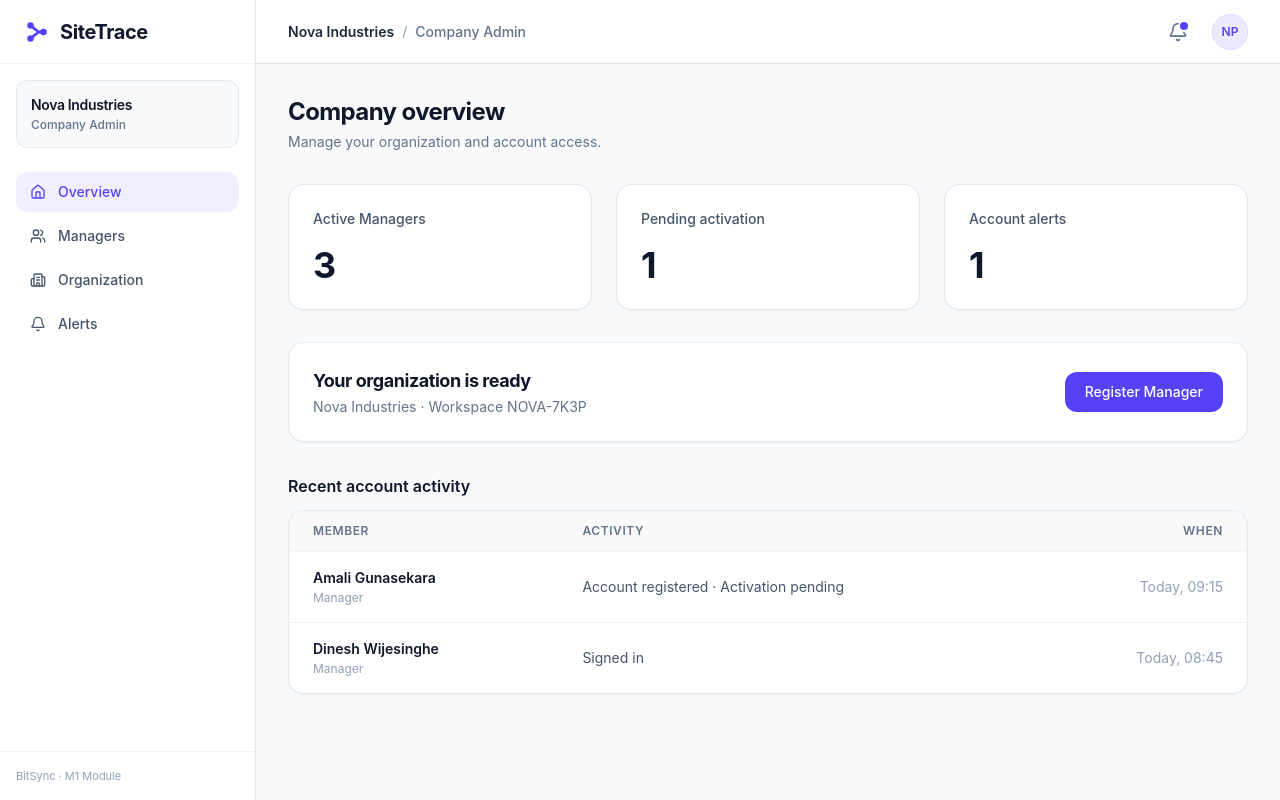
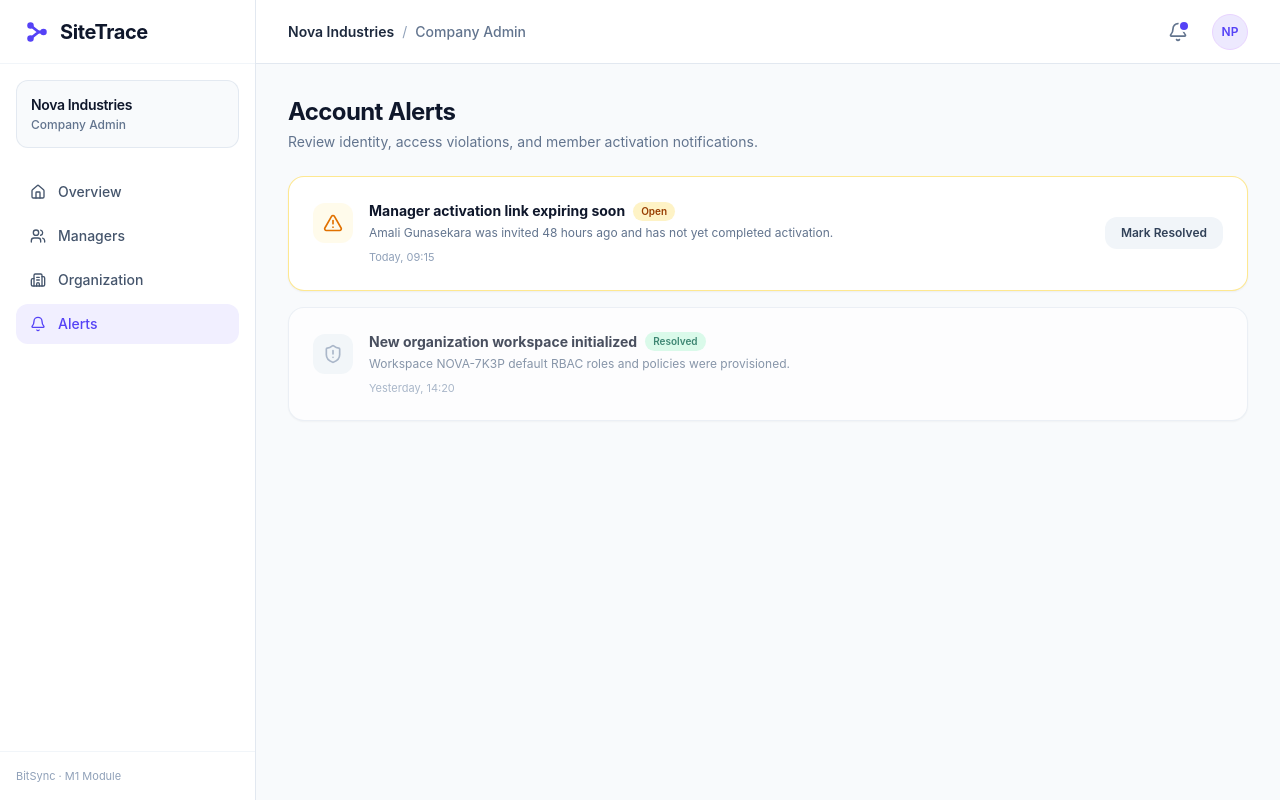
Before and after one commit to BitSync-Level-II-Project/saas-platform-web, a React (Vite) app: page /admin/alerts in a window 1280 px wide. Before the commit this address led to /admin/overview. Built offline with nearby package versions, Linux system fonts and the light colour scheme.

Commit message:
feat(m1): implement organization onboarding, auth, and company admin views

```diff
--- a/src/App.tsx
+++ b/src/App.tsx
@@ -1,16 +1,19 @@
 import { BrowserRouter, Routes, Route, Navigate } from 'react-router-dom';
 import { LoginPage } from './pages/auth/LoginPage';
+import { RegisterOrgPage } from './pages/auth/RegisterOrgPage';
 import { AdminLayout } from './components/layout/AdminLayout';
 import { OverviewPage } from './pages/admin/OverviewPage';
 import { ManagersPage } from './pages/admin/ManagersPage';
 import { OrganizationPage } from './pages/admin/OrganizationPage';
+import { AlertsPage } from './pages/admin/AlertsPage';
 
 function App() {
   return (
     <BrowserRouter>
       <Routes>
-        {/* Auth Route */}
+        {/* Public Routes */}
         <Route path="/login" element={<LoginPage />} />
+        <Route path="/register-org" element={<RegisterOrgPage />} />
 
         {/* Company Admin Area */}
         <Route path="/admin" element={<AdminLayout />}>
@@ -18,6 +21,7 @@ function App() {
           <Route path="overview" element={<OverviewPage />} />
           <Route path="managers" element={<ManagersPage />} />
           <Route path="organization" element={<OrganizationPage />} />
+          <Route path="alerts" element={<AlertsPage />} />
           <Route path="*" element={<Navigate to="/admin/overview" replace />} />
         </Route>
 
--- /dev/null
+++ b/src/pages/admin/AlertsPage.tsx
@@ -0,0 +1,104 @@
+import React, { useState } from 'react';
+import { AlertTriangle, CheckCircle2, ShieldAlert } from 'lucide-react';
+
+interface AccountAlert {
+  id: string;
+  title: string;
+  description: string;
+  severity: 'high' | 'medium' | 'low';
+  timestamp: string;
+  status: 'Open' | 'Resolved';
+}
+
+const initialAlerts: AccountAlert[] = [
+  {
+    id: 'alt-1',
+    title: 'Manager activation link expiring soon',
+    description: 'Amali Gunasekara was invited 48 hours ago and has not yet completed activation.',
+    severity: 'medium',
+    timestamp: 'Today, 09:15',
+    status: 'Open',
+  },
+  {
+    id: 'alt-2',
+    title: 'New organization workspace initialized',
+    description: 'Workspace NOVA-7K3P default RBAC roles and policies were provisioned.',
+    severity: 'low',
+    timestamp: 'Yesterday, 14:20',
+    status: 'Resolved',
+  },
+];
+
+export const AlertsPage: React.FC = () => {
+  const [alerts, setAlerts] = useState<AccountAlert[]>(initialAlerts);
+
+  const resolveAlert = (id: string) => {
+    setAlerts(
+      alerts.map((a) => (a.id === id ? { ...a, status: 'Resolved' } : a))
+    );
+  };
+
+  return (
+    <div className="max-w-5xl mx-auto space-y-6">
+      <div>
+        <h1 className="text-2xl font-bold text-slate-900 tracking-tight">Account Alerts</h1>
+        <p className="text-sm text-slate-500 mt-1">
+          Review identity, access violations, and member activation notifications.
+        </p>
+      </div>
+
+      <div className="space-y-4">
+        {alerts.map((alert) => (
+          <div
+            key={alert.id}
+            className={`bg-white border rounded-2xl p-6 shadow-xs flex flex-col sm:flex-row sm:items-center justify-between gap-4 transition-all ${
+              alert.status === 'Open' ? 'border-amber-200/90' : 'border-slate-200/80 opacity-75'
+            }`}
+          >
+            <div className="flex items-start gap-4">
+              <div
+                className={`p-2.5 rounded-xl shrink-0 mt-0.5 ${
+                  alert.status === 'Open'
+                    ? 'bg-amber-50 text-amber-600'
+                    : 'bg-slate-100 text-slate-400'
+                }`}
+              >
+                {alert.status === 'Open' ? (
+                  <AlertTriangle className="w-5 h-5" />
+                ) : (
+                  <ShieldAlert className="w-5 h-5" />
+                )}
+              </div>
+              <div>
+                <div className="flex items-center gap-2">
+                  <h3 className="text-sm font-bold text-slate-900">{alert.title}</h3>
+                  <span
+                    className={`text-[10px] font-semibold px-2 py-0.5 rounded-full ${
+                      alert.status === 'Open'
+                        ? 'bg-amber-100 text-amber-800'
+                        : 'bg-emerald-100 text-emerald-800'
+                    }`}
+                  >
+                    {alert.status}
+                  </span>
+                </div>
+                <p className="text-xs text-slate-500 mt-1">{alert.description}</p>
+                <p className="text-[11px] text-slate-400 mt-2">{alert.timestamp}</p>
+              </div>
+            </div>
+
+            {alert.status === 'Open' && (
+              <button
+                type="button"
+                onClick={() => resolveAlert(alert.id)}
+                className="px-4 py-2 text-xs font-semibold text-slate-700 bg-slate-100 hover:bg-slate-200 rounded-xl transition-colors cursor-pointer shrink-0"
+              >
+                Mark Resolved
+              </button>
+            )}
+          </div>
+        ))}
+      </div>
+    </div>
+  );
+};
--- a/src/pages/auth/LoginPage.tsx
+++ b/src/pages/auth/LoginPage.tsx
@@ -1,5 +1,5 @@
 import React, { useState } from 'react';
-import { useNavigate } from 'react-router-dom';
+import { useNavigate, Link } from 'react-router-dom';
 import { Sparkles, AlertCircle } from 'lucide-react';
 
 export const LoginPage: React.FC = () => {
@@ -20,7 +20,7 @@ export const LoginPage: React.FC = () => {
       return;
     }
 
-    // For now, simulate successful login and navigate to admin overview
+    // Simulate successful login and navigate to admin overview
     navigate('/admin/overview');
   };
 
@@ -114,18 +114,14 @@ export const LoginPage: React.FC = () => {
           </button>
         </form>
 
-        {/* Footer Link */}
+        {/* Footer Link (Navigates to /register-org) */}
         <div className="mt-8 text-center">
-          <a
-            href="#register"
-            onClick={(e) => {
-              e.preventDefault();
-              alert('Organization onboarding registration.');
-            }}
+          <Link
+            to="/register-org"
             className="text-sm font-medium text-[#5542f6] hover:underline"
           >
             New organization? Get started
-          </a>
+          </Link>
         </div>
 
         {/* Presentation Demo Auto-Fill */}
--- /dev/null
+++ b/src/pages/auth/RegisterOrgPage.tsx
@@ -0,0 +1,131 @@
+import React, { useState } from 'react';
+import { useNavigate, Link } from 'react-router-dom';
+import { Building2, ArrowLeft } from 'lucide-react';
+
+export const RegisterOrgPage: React.FC = () => {
+  const navigate = useNavigate();
+
+  const [orgName, setOrgName] = useState('');
+  const [adminName, setAdminName] = useState('');
+  const [adminEmail, setAdminEmail] = useState('');
+  const [password, setPassword] = useState('');
+  const [phone, setPhone] = useState('');
+
+  // Generates a workspace code from the org name (e.g. NOVA-7K3P)
+  const generateWorkspaceCode = (name: string) => {
+    const prefix = name.replace(/[^a-zA-Z]/g, '').slice(0, 4).toUpperCase() || 'SYNC';
+    const rand = Math.random().toString(36).substring(2, 6).toUpperCase();
+    return `${prefix}-${rand}`;
+  };
+
+  const handleRegister = (e: React.FormEvent) => {
+    e.preventDefault();
+    const code = generateWorkspaceCode(orgName);
+
+    alert(`Organization created!\nYour Workspace Code is: ${code}\nPlease sign in with your new workspace code.`);
+    navigate('/login');
+  };
+
+  return (
+    <div className="min-h-screen bg-[#f8fafc] flex flex-col justify-center items-center p-4">
+      <div className="w-full max-w-[500px] bg-white border border-slate-200/90 rounded-2xl shadow-sm p-8 sm:p-10">
+        <Link
+          to="/login"
+          className="inline-flex items-center gap-1.5 text-xs font-semibold text-slate-500 hover:text-slate-800 mb-6"
+        >
+          <ArrowLeft className="w-4 h-4" /> Back to sign in
+        </Link>
+
+        <div className="flex items-center gap-3 mb-2">
+          <div className="p-2.5 rounded-xl bg-[#ede9fe] text-[#5542f6]">
+            <Building2 className="w-6 h-6" />
+          </div>
+          <div>
+            <h1 className="text-xl font-bold text-slate-900">Create new organization</h1>
+            <p className="text-xs text-slate-500">BitSync multi-tenant operational workspace</p>
+          </div>
+        </div>
+
+        <form onSubmit={handleRegister} className="space-y-4 mt-6">
+          <div>
+            <label className="block text-xs font-semibold text-slate-700 mb-1 uppercase tracking-wide">
+              Organization Name
+            </label>
+            <input
+              type="text"
+              placeholder="e.g. Apex Logistics"
+              value={orgName}
+              onChange={(e) => setOrgName(e.target.value)}
+              className="w-full px-3.5 py-2.5 rounded-xl border border-slate-200 text-sm focus:outline-none focus:ring-2 focus:ring-[#5542f6]/20 focus:border-[#5542f6]"
+              required
+            />
+          </div>
+
+          <div className="grid grid-cols-1 sm:grid-cols-2 gap-4">
+            <div>
+              <label className="block text-xs font-semibold text-slate-700 mb-1 uppercase tracking-wide">
+                Admin Full Name
+              </label>
+              <input
+                type="text"
+                placeholder="e.g. Nimal Perera"
+                value={adminName}
+                onChange={(e) => setAdminName(e.target.value)}
+                className="w-full px-3.5 py-2.5 rounded-xl border border-slate-200 text-sm focus:outline-none focus:ring-2 focus:ring-[#5542f6]/20 focus:border-[#5542f6]"
+                required
+              />
+            </div>
+
+            <div>
+              <label className="block text-xs font-semibold text-slate-700 mb-1 uppercase tracking-wide">
+                Contact Phone
+              </label>
+              <input
+                type="text"
+                placeholder="+94 77 123 4567"
+                value={phone}
+                onChange={(e) => setPhone(e.target.value)}
+                className="w-full px-3.5 py-2.5 rounded-xl border border-slate-200 text-sm focus:outline-none focus:ring-2 focus:ring-[#5542f6]/20 focus:border-[#5542f6]"
+              />
+            </div>
+          </div>
+
+          <div>
+            <label className="block text-xs font-semibold text-slate-700 mb-1 uppercase tracking-wide">
+              Admin Work Email
+            </label>
+            <input
+              type="email"
+              placeholder="admin@apex.example"
+              value={adminEmail}
+              onChange={(e) => setAdminEmail(e.target.value)}
+              className="w-full px-3.5 py-2.5 rounded-xl border border-slate-200 text-sm focus:outline-none focus:ring-2 focus:ring-[#5542f6]/20 focus:border-[#5542f6]"
+              required
+            />
+          </div>
+
+          <div>
+            <label className="block text-xs font-semibold text-slate-700 mb-1 uppercase tracking-wide">
+              Password
+            </label>
+            <input
+              type="password"
+              placeholder="Create a strong password"
+              value={password}
+              onChange={(e) => setPassword(e.target.value)}
+              className="w-full px-3.5 py-2.5 rounded-xl border border-slate-200 text-sm focus:outline-none focus:ring-2 focus:ring-[#5542f6]/20 focus:border-[#5542f6]"
+              required
+            />
+          </div>
+
+          <button
+            type="submit"
+            className="w-full bg-[#5542f6] hover:bg-[#4834e0] text-white font-medium py-3 rounded-xl text-sm shadow-xs transition-colors cursor-pointer mt-4"
+          >
+            Create Organization & Workspace
+          </button>
+        </form>
+      </div>
+    </div>
+  );
+};
```
